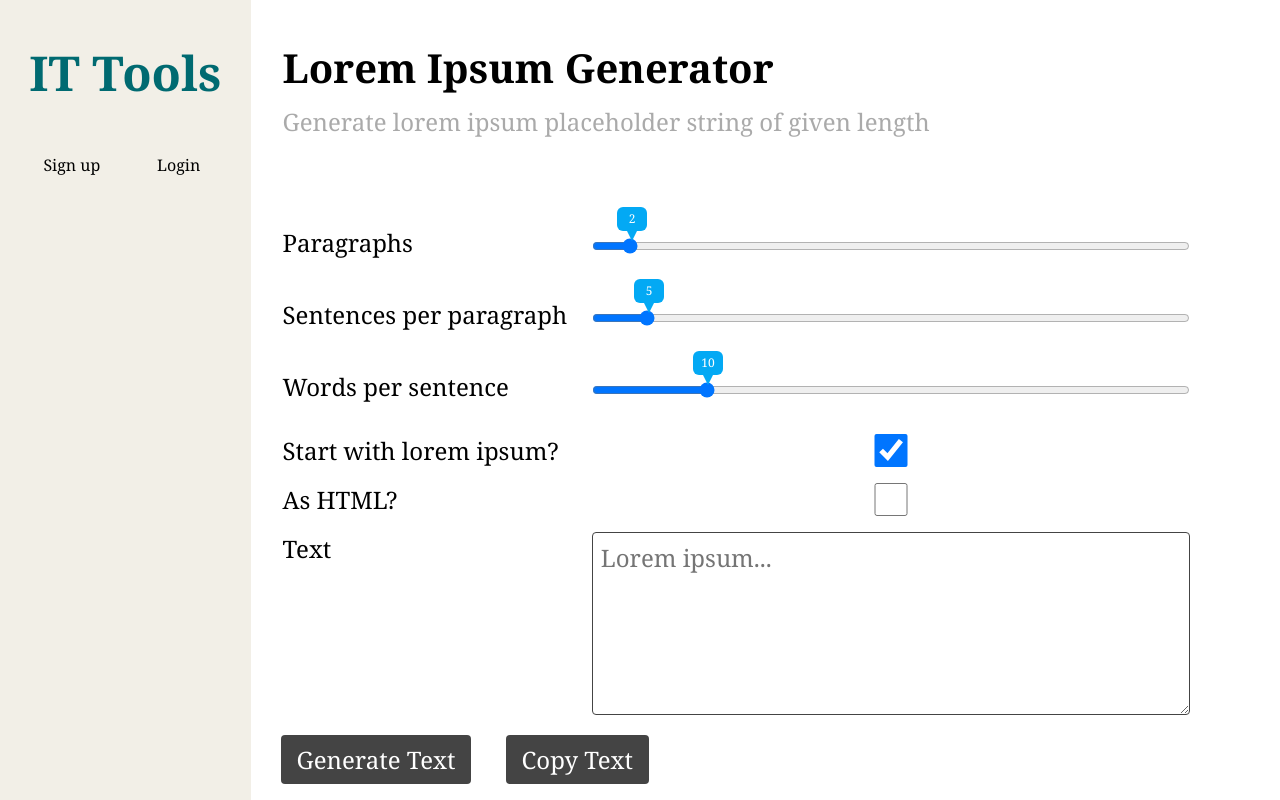
After one commit to codefulTM/it-tools, a Django app: page /category/8/lorem-ipsum-generator in a window 1280 px wide. The commit adds this page. Run offline with Django 5.2, Linux system fonts and the light colour scheme; data that the repository does not hold is empty; some libraries are stand-ins or nearby versions.

Commit message:
Create lorem_ipsum_generator.html
Added a new tool for generating Lorem Ipsum text. This tool allows users to specify the number of paragraphs, words, and sentences they want to generate. The generated text can be copied to the clipboard for easy use.

```diff
--- a/tkpmproject/it_tools/backend/static/tool.css
+++ b/tkpmproject/it_tools/backend/static/tool.css
@@ -8,7 +8,7 @@
     margin-top: 10px;
     margin-left: 32px;
     font-size: 24px;
-    color: #AAAAAA;
+    color: #aaaaaa;
 }
 
 .tool-body {
@@ -184,3 +184,54 @@
     row-gap: 16px;
     border-radius: 5px;
 }
+
+.lorem-ipsum-generator-container {
+    display: grid;
+    grid-template-columns: 30% 60%;
+    column-gap: 10px;
+    row-gap: 16px;
+    border-radius: 5px;
+}
+
+input[type=range] {
+    margin: 20px 0;
+    width: 100%;
+}
+
+input[type=range]:focus {
+    outline: none;
+}
+
+.range-wrap{
+    position: relative;
+}
+
+.range-value{
+    position: absolute;
+    top: -20%;
+}
+
+.range-value span{
+    width: 30px;
+    height: 24px;
+    line-height: 24px;
+    text-align: center;
+    background: #03a9f4;
+    color: #fff;
+    font-size: 12px;
+    display: block;
+    position: absolute;
+    left: 50%;
+    transform: translate(-50%, 0);
+    border-radius: 6px;
+}
+.range-value span:before{
+    content: "";
+    position: absolute;
+    border-top: 10px solid #03a9f4;
+    border-left: 5px solid transparent;
+    border-right: 5px solid transparent;
+    top: 100%;
+    left: 50%;
+    margin-left: -5px;
+}
--- /dev/null
+++ b/tkpmproject/it_tools/backend/templates/tools/lorem_ipsum_generator.html
@@ -0,0 +1,82 @@
+{% extends "master.html" %}
+
+{% block content %}
+<h2 class="tool-name">Lorem Ipsum Generator</h2>
+
+<p class="tool-des">
+    Generate lorem ipsum placeholder string of given length
+</p>
+
+<form action="/lorem_ipsum_generator/" method="post">
+    <div class="tool-body lorem-ipsum-generator-container">
+        {% csrf_token %}
+        <label class="normal-label-down">Paragraphs</label>
+        <div class="range-wrap">
+            <div class="range-value" id="paragraphV"></div>
+            <input type="range" name="paragraph" id="paragraph" min="1" max="20" value="2">
+        </div>
+
+        <label class="normal-label-down">Sentences per paragraph</label>
+        <div class="range-wrap">
+            <div class="range-value" id="sentenceV"></div>
+            <input type="range" name="sentence" id="sentence" min="1" max="50" value="5">
+        </div>
+
+        <label class="normal-label-down">Words per sentence</label>
+        <div class="range-wrap">
+            <div class="range-value" id="wordV"></div>
+            <input type="range" name="word" id="word" min="1" max="50" value="10">
+        </div>
+
+        <label class="normal-label">Start with lorem ipsum?</label>
+        <input type="checkbox" id="start-with-lorem" name="start-with-lorem" checked>
+
+        <label class="normal-label">As HTML?</label>
+        <input type="checkbox" id="as-html" name="as-html">
+
+        <label class="normal-label">Text</label>
+        <textarea class="normal-input" name="output" rows="5" id="output" placeholder="Lorem ipsum..." readonly></textarea>
+    </div>
+    <span>
+        <input type="submit" value="Generate Text" class="normal-btn">
+        <input type="button" value="Copy Text" class="normal-btn">
+    </span>
+</form>
+<script>
+    const paragraph = document.getElementById('paragraph');
+    const paragraphV = document.getElementById('paragraphV');
+
+    const sentence = document.getElementById('sentence');
+    const sentenceV = document.getElementById('sentenceV');
+
+    const word = document.getElementById('word');
+    const wordV = document.getElementById('wordV');
+
+    setParagraphValue = ()=>{
+        const newValue = Number((paragraph.value - paragraph.min) * 100 / (paragraph.max - paragraph.min));
+        const newPosition = 10 - (newValue * 0.2);
+        paragraphV.innerHTML = `<span>${paragraph.value}</span>`;
+        paragraphV.style.left = `calc(${newValue}% + (${newPosition}px))`;
+    };
+    document.addEventListener("DOMContentLoaded", setParagraphValue);
+    paragraph.addEventListener("input", setParagraphValue);
+
+    setSentenceValue = ()=>{
+        const newValue = Number((sentence.value - sentence.min) * 100 / (sentence.max - sentence.min));
+        const newPosition = 10 - (newValue * 0.2);
+        sentenceV.innerHTML = `<span>${sentence.value}</span>`;
+        sentenceV.style.left = `calc(${newValue}% + (${newPosition}px))`;
+    };
+    document.addEventListener("DOMContentLoaded", setSentenceValue);
+    sentence.addEventListener("input", setSentenceValue);
+
+    setWordValue = ()=>{
+        const newValue = Number((word.value - word.min) * 100 / (word.max - word.min));
+        const newPosition = 10 - (newValue * 0.2);
+        wordV.innerHTML = `<span>${word.value}</span>`;
+        wordV.style.left = `calc(${newValue}% + (${newPosition}px))`;
+    };
+    document.addEventListener("DOMContentLoaded", setWordValue);
+    word.addEventListener("input", setWordValue);
+</script>
+{% endblock %}
--- a/tkpmproject/it_tools/backend/templates/tools/text_difference_checker.html
+++ b/tkpmproject/it_tools/backend/templates/tools/text_difference_checker.html
@@ -9,7 +9,7 @@
     User can either upload two files or copy and paste the text into the text area
 </p>
 
-<form action="/text_difference_check/" method="post" enctype="multipart/form-data">
+<form action="/text_difference_checker/" method="post" enctype="multipart/form-data">
     <div class="tool-body text-difference-checker-container">
         {% csrf_token %}
         <label class="normal-label-down">File 1:</label>
--- a/tkpmproject/it_tools/backend/templates/tools/text_statistics.html
+++ b/tkpmproject/it_tools/backend/templates/tools/text_statistics.html
@@ -25,7 +25,7 @@
         <label class="normal-label-down">Lines:</label>
         <input class="normal-input" type="number" name="lines" id="lines" readonly>
 
-        <label class="normal-label-down">Size (KB):</label>
+        <label class="normal-label-down">Size (Bytes):</label>
         <input class="normal-input" type="number" name="size" id="size" readonly>
     </div>
     <span>
@@ -51,6 +51,5 @@
             fileInput.removeAttribute('required');
         }
     });
-
 </script>
 {% endblock %}
--- a/tkpmproject/it_tools/backend/urls.py
+++ b/tkpmproject/it_tools/backend/urls.py
@@ -10,6 +10,7 @@ urlpatterns = [
     path('category/7/random-date-generator', views.random_date_generator_tool, name='random_date_generator'),
     path('category/8/text-difference-checker', views.text_difference_checker_tool, name='text_difference_checker'),
     path('category/8/text-statistics', views.text_statistics_tool, name='text_statistics'),
+    path('category/8/lorem-ipsum-generator', views.lorem_ipsum_generator_tool, name='lorem_ipsum_generator'),
     path('login/', views.login, name="login"),
     path('signup/', views.signup, name="signup"),
     path('logout/', views.logout, name='logout'),
--- a/tkpmproject/it_tools/backend/views.py
+++ b/tkpmproject/it_tools/backend/views.py
@@ -110,6 +110,10 @@ def text_statistics_tool(request):
     context = get_master_context(request)
     return render(request, 'tools/text_statistics.html', context)
 
+def lorem_ipsum_generator_tool(request):
+    context = get_master_context(request)
+    return render(request, 'tools/lorem_ipsum_generator.html', context)
+
 def get_master_context(request):
     # Get all it tools and convert query set to a list of objects
     it_tools = json.dumps(list(get_all_tools()), default=str)
```
